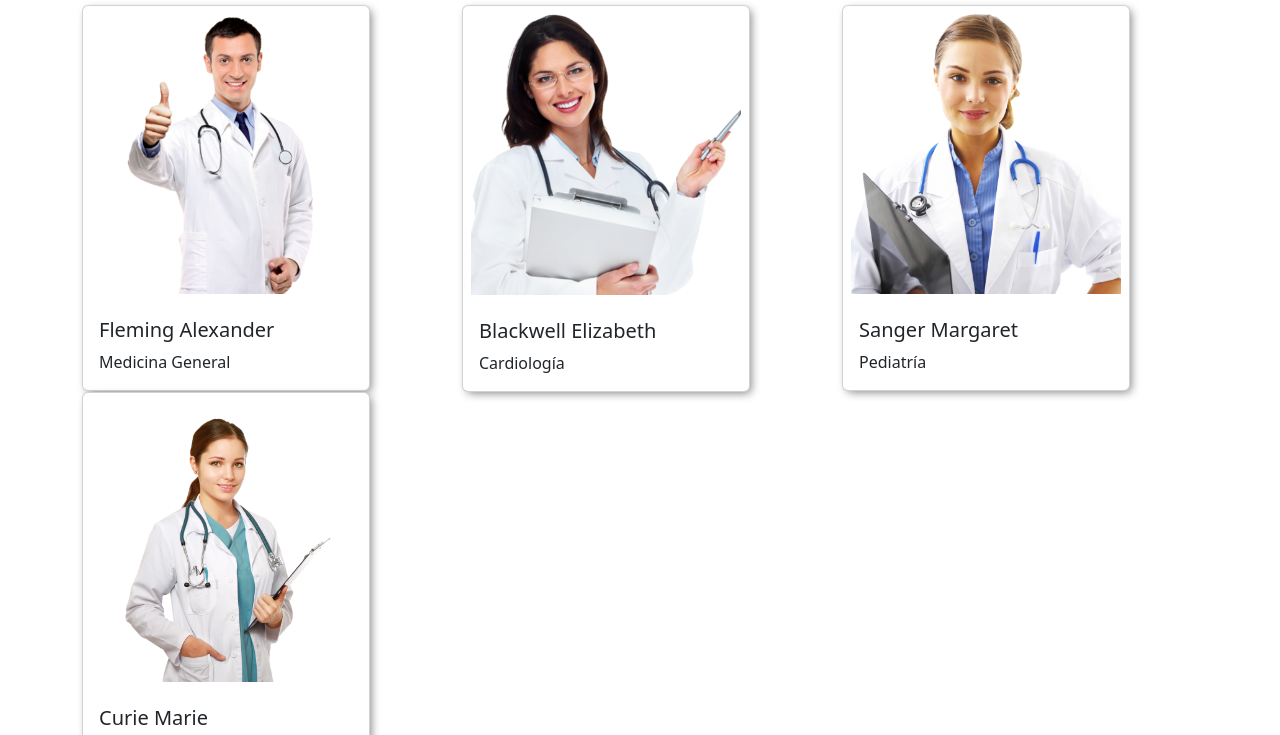
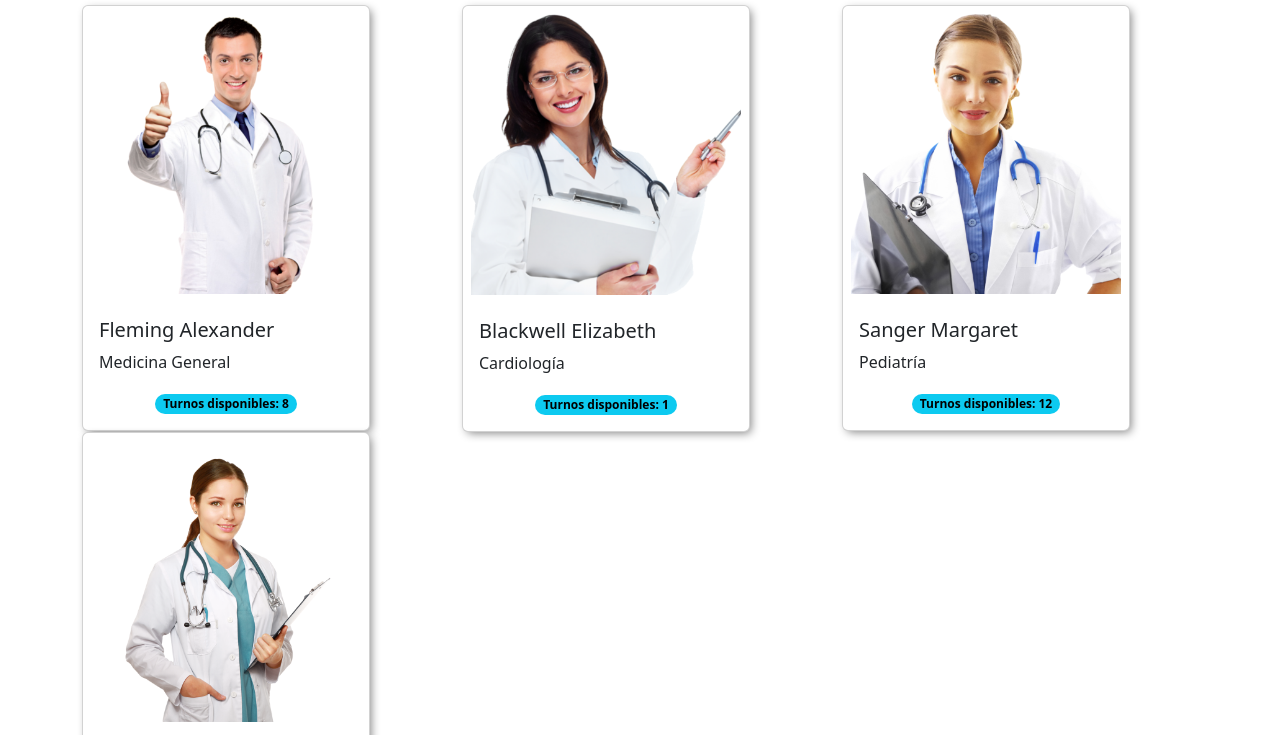
Before and after one commit to RosalesDev/Proyecto-Final-JS-Rosales, a plain HTML site: page index.html in a window 1280 px wide. Shown: the part 217-952 px from the top of the page. Drawn offline with nearby package versions, Linux system fonts and the light colour scheme; some packages are replaced by stand-ins of ours; a script that the page names is missing.

Commit message:
Se reduce un poco la cantidad de veces que se hace la request a la API del clima. Se agregan/modifican algunos detalles en la interfaz

```diff
--- a/index.html
+++ b/index.html
@@ -6,7 +6,7 @@
     <meta http-equiv="X-UA-Compatible" content="IE=edge" />
     <meta name="viewport" content="width=device-width, initial-scale=1.0" />
     <script src="https://cdn.jsdelivr.net/npm/sweetalert2@11.7.12/dist/sweetalert2.all.min.js"></script>
-    <link rel="stylesheet" href="./sass/main.css">
+    <link rel="stylesheet" href="./sass/main.css" />
     <!-- ------------------------------ BOOTSTRAP ------------------------------ -->
     <link
       href="https://cdn.jsdelivr.net/npm/bootstrap@5.3.0/dist/css/bootstrap.min.css"
@@ -50,12 +50,11 @@
       </nav>
     </header>
     <main>
-      <h1 class="text-center pt-5 pb-1">Gestor de turnos online</h1>
+      <h1 class="text-center pt-5 pb-1">GESTOR DE TURNOS</h1>
       <h3 class="text-center pb-3"></h3>
       <div class="container">
         <div class="row"></div>
       </div>
-
     </main>
 
     <script src="./script/script.js" type="module"></script>
--- a/script/script.js
+++ b/script/script.js
@@ -3,12 +3,14 @@
 /* -------------------------------------------------------------------------- */
 import { Person } from "../entities/Person.js";
 import { Appointment } from "../entities/Appointment.js";
-import { fetchWeatherData } from "../script/utils/weather.js";
 import {
   professionalList,
   professionaPlanningList,
 } from "../script/initial-data.js";
 
+import { fetchWeatherData } from "../script/utils/weather.js";
+
+/* ----------------------- FUCIÓN PARA CREAR UN TURNO ----------------------- */
 function createNewAppointment(person, time, professional_planning) {
   let appointment = new Appointment(person, time, professional_planning);
   professional_planning.deleteUsedTime(time);
@@ -40,15 +42,23 @@ const nav = document.querySelector(".navbar .container-fluid");
 /* -------------------------------------------------------------------------- */
 
 function renderMainGrid() {
-
   mainGrid.innerHTML = "";
   mainTitle.innerHTML = "Selecciona el profesional para solicitar un turno.";
-  const weatherContainer = document.createElement('div');
-  fetchWeatherData(weatherContainer, nav);
 
+  /* ------------- TRAIGO DATOS DEL LS PARA USARLOS AL RENDERIZAR ------------- */
+  const professionalPlanningListFromLS = JSON.parse(
+    localStorage.getItem("professional_planning_list")
+  );
+
+  fetchWeatherData(nav);
 
   for (let professional of professionalList) {
-    let cardDiv = document.createElement("div");
+    const currentPlanning = professionalPlanningListFromLS.find(
+      (pPlanning) =>
+        pPlanning.professional.person.doc_number ==
+        professional.person.doc_number
+    );
+    const cardDiv = document.createElement("div");
     cardDiv.className = "col";
 
     cardDiv.innerHTML = `
@@ -59,6 +69,9 @@ function renderMainGrid() {
               <div class="card-body">
                 <h5 class="card-title">${professional.person.last_name} ${professional.person.first_name}</h5>
                 <p class="card-text">${professional.specialty}</p>
+                <div class="text-center">
+                  <span class="badge rounded-pill text-bg-info">Turnos disponibles: ${currentPlanning.available_times_list.length}</span>
+                </div>
               </div>
             </div>
           </div>
--- a/script/utils/weather.js
+++ b/script/utils/weather.js
@@ -1,4 +1,8 @@
-export function fetchWeatherData(weatherContainer, nav) {
+let lastRequest = Date.now();
+let timeElapsed = 0;
+let weatherData = undefined;
+
+export function fetchWeatherData(nav) {
   const options = {
     enableHighAccuracy: true,
     timeout: 5000,
@@ -6,8 +10,8 @@ export function fetchWeatherData(weatherContainer, nav) {
   };
 
   let url = "";
-  let weatherData = {};
 
+  const weatherContainer = document.createElement("div");
   nav.appendChild(weatherContainer);
 
   function success(position) {
@@ -19,10 +23,9 @@ export function fetchWeatherData(weatherContainer, nav) {
     fetch(url)
       .then((res) => res.json())
       .then((data) => {
-
         nav.childNodes[7].remove();
-        let weatherWidget = document.createElement('div');
-        weatherWidget.className = 'row justify-content-center';
+        let weatherWidget = document.createElement("div");
+        weatherWidget.className = "row justify-content-center";
 
         const iconId = data.weather[0].icon;
         weatherData = {
@@ -32,8 +35,7 @@ export function fetchWeatherData(weatherContainer, nav) {
           weather: data.weather[0].description.toUpperCase(),
         };
 
-        weatherWidget.innerHTML =
-        `
+        weatherWidget.innerHTML = `
         <div class='col text-light text-center'>
           <img src=${weatherData.weatherIconUrl} alt="Weather Icon" height="40">
         </div>
@@ -47,16 +49,21 @@ export function fetchWeatherData(weatherContainer, nav) {
         </div>
         `;
         nav.appendChild(weatherWidget);
-      }).catch(() => error())
+      })
+      .catch(() => error());
   }
 
   function error() {
     nav.childNodes[7].remove();
-    let weatherWidget = document.createElement('div');
-    weatherWidget.style.color = 'white';
-    weatherWidget.innerHTML =
-    `ERROR :(`;
+    let weatherWidget = document.createElement("div");
+    weatherWidget.style.color = "white";
+    weatherWidget.innerHTML = `ERROR :(`;
     nav.appendChild(weatherWidget);
   }
-  navigator.geolocation.getCurrentPosition(success, error, options);
+
+  timeElapsed = (Date.now() - lastRequest) / 60000;
+
+  if (timeElapsed > 5 || weatherData == undefined) {
+    navigator.geolocation.getCurrentPosition(success, error, options);
+  }
 }
```
